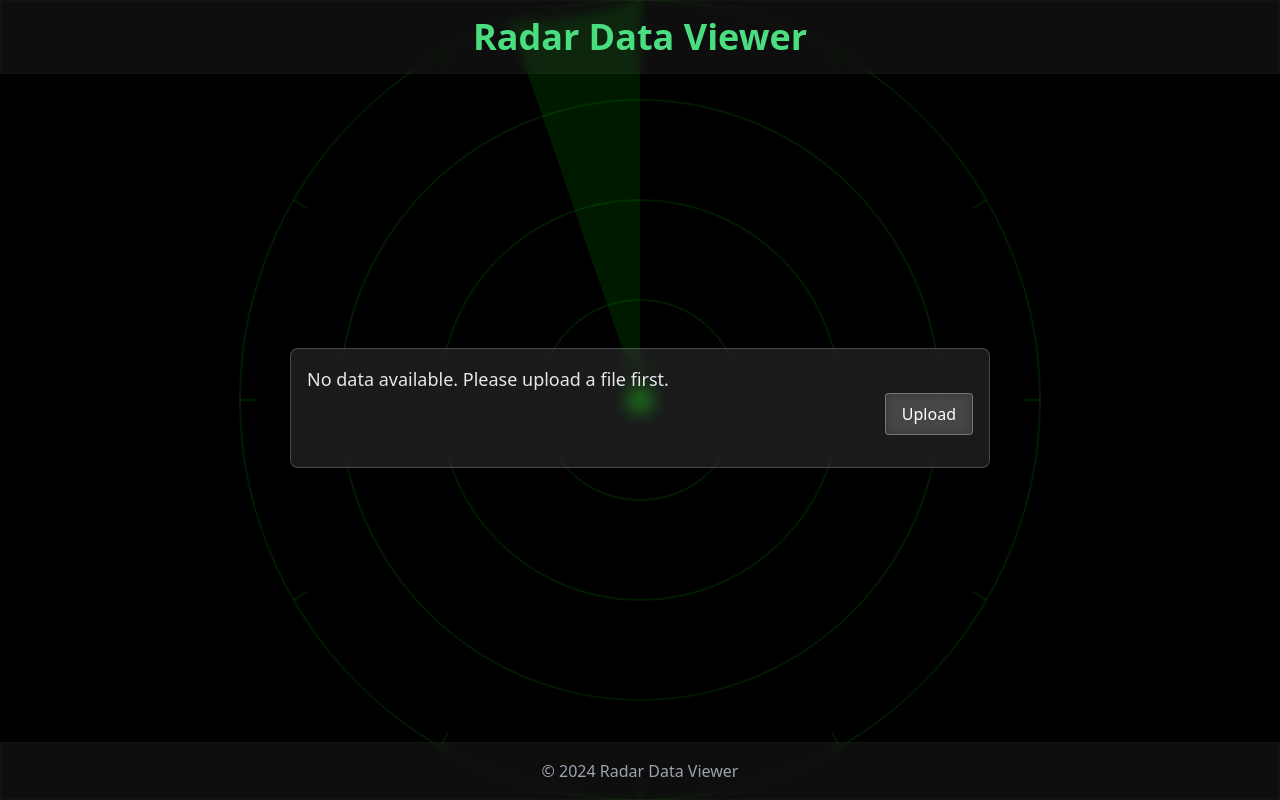
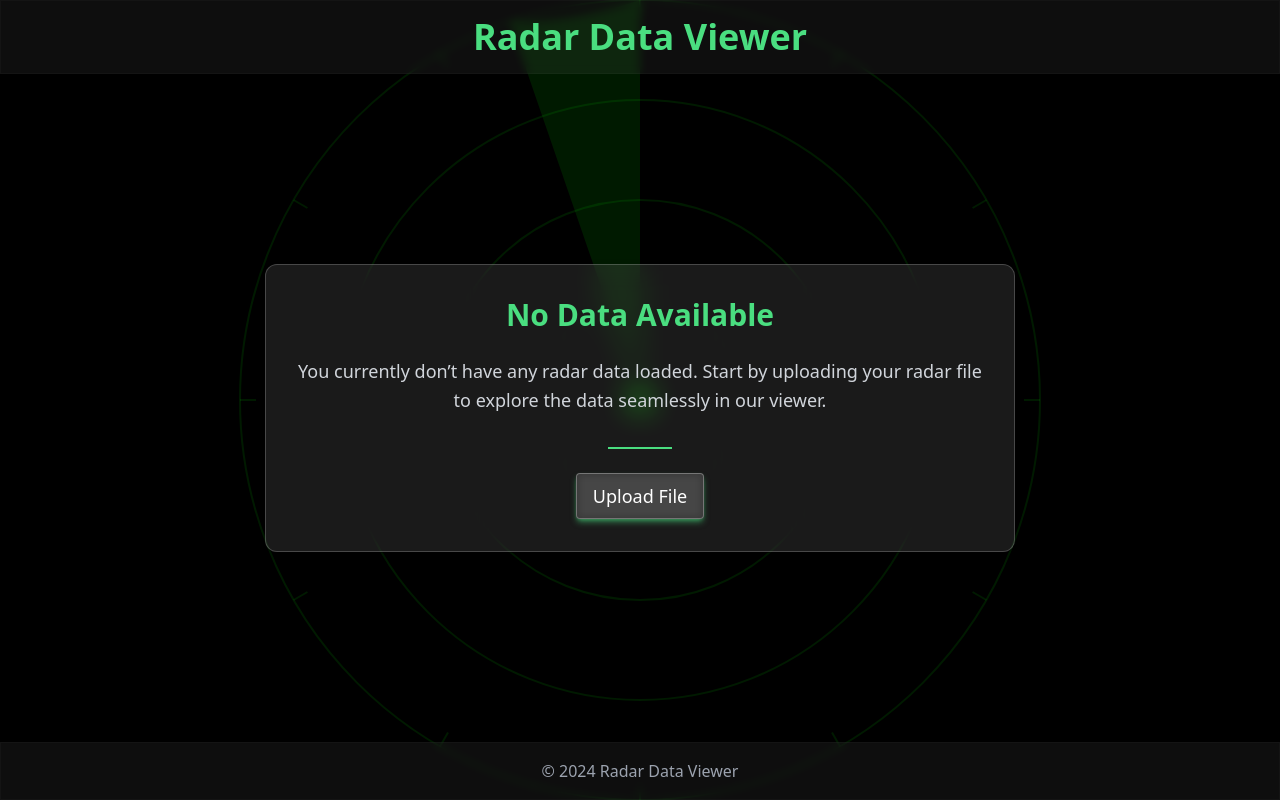
Before and after one commit to jakaria98/Radar-Data-Viewer, a React (Vite) app in the folder frontend/: page / in a window 1280 px wide. Built offline with nearby package versions, Linux system fonts and the light colour scheme.

Commit message:
UI updated when nothing to show

```diff
--- a/frontend/src/Pages/DataViewer.jsx
+++ b/frontend/src/Pages/DataViewer.jsx
@@ -1,8 +1,8 @@
-import React, { useState, useEffect } from 'react';
-import { useLocation, useNavigate } from 'react-router-dom';
-import Footer from '../Components/Footer';
-import Header from '../Components/Header';
-import RadarAnimation from '../Components/RadarAnimation';
+import React, { useEffect, useState } from "react";
+import { useLocation, useNavigate } from "react-router-dom";
+import Footer from "../Components/Footer";
+import Header from "../Components/Header";
+import RadarAnimation from "../Components/RadarAnimation";
 
 const DataViewer = () => {
 	const navigate = useNavigate();
@@ -27,7 +27,9 @@ const DataViewer = () => {
 		let interval;
 		if (images.length > 0 && isPlaying) {
 			interval = setInterval(() => {
-                setCurrentIndex((prevIndex) => (prevIndex + 1) % images.length);
+				setCurrentIndex(
+					(prevIndex) => (prevIndex + 1) % images.length
+				);
 			}, 3000); // Change image every 3 seconds
 		}
 		return () => clearInterval(interval);
@@ -35,7 +37,9 @@ const DataViewer = () => {
 
 	// Navigate to previous and next images
 	const handlePrevImage = () => {
-        setCurrentIndex((prevIndex) => (prevIndex - 1 + images.length) % images.length);
+		setCurrentIndex(
+			(prevIndex) => (prevIndex - 1 + images.length) % images.length
+		);
 	};
 
 	const handleNextImage = () => {
@@ -65,16 +69,34 @@ const DataViewer = () => {
 					<Header />
 
 					<main className="flex-grow flex flex-col justify-center items-center py-8 relative z-10">
-                        <div className="w-[700px] bg-glass border-2 border-green-400 rounded-lg shadow-glass p-4">
-                            <p className="text-gray-200 text-lg">
-                                No data available. Please upload a file first.
+						{/* Beautified Glass Container */}
+						<div
+							className="w-[750px] max-w-full bg-glass border-[3px] border-green-400 rounded-xl shadow-glass p-8 text-center transform transition duration-300 hover:scale-105"
+							style={{
+								backdropFilter: "blur(15px)",
+								background: "rgba(255, 255, 255, 0.1)", // Keeps the glass effect
+							}}
+						>
+							<h1 className="text-3xl font-bold text-green-400 mb-6">
+								No Data Available
+							</h1>
+							<p className="text-gray-300 text-lg mb-8 leading-relaxed">
+								You currently don’t have any radar data
+								loaded. Start by uploading your radar
+								file to explore the data seamlessly in
+								our viewer.
 							</p>
-                            <div className="text-right mb-4 flex justify-end gap-2">
+
+							{/* Subtle Decorative Line */}
+							<div className="w-16 h-[2px] bg-green-400 mx-auto mb-6"></div>
+
+							{/* Upload Button */}
+							<div className="flex justify-center">
 								<button
-                                    className="glass-button"
-                                    onClick={() => navigate('/upload')}
+									className="glass-button px-8 py-3 text-lg font-medium rounded-full border-[2px] border-green-400 shadow-md shadow-green-400/50 hover:shadow-lg hover:shadow-green-500/70 transition-all duration-300"
+									onClick={() => navigate("/upload")}
 								>
-                                    Upload
+									Upload File
 								</button>
 							</div>
 						</div>
@@ -97,7 +119,9 @@ const DataViewer = () => {
 									className="radar-image rounded-lg"
 								/>
 							) : (
-                                <p className="text-gray-200">No images available</p>
+								<p className="text-gray-200">
+									No images available
+								</p>
 							)}
 							<div className="flex justify-center items-center mt-4 space-x-4">
 								<button
@@ -117,9 +141,13 @@ const DataViewer = () => {
 								<button
 									className="glass-icon-button"
 									onClick={togglePlayPause}
-                                    title={isPlaying ? 'Pause Slideshow' : 'Play Slideshow'}
+									title={
+										isPlaying
+											? "Pause Slideshow"
+											: "Play Slideshow"
+									}
 								>
-                                    {isPlaying ? '⏸️' : '▶️'}
+									{isPlaying ? "⏸️" : "▶️"}
 								</button>
 								<button
 									className="glass-icon-button"
@@ -143,7 +171,9 @@ const DataViewer = () => {
 							<h2 className="text-xl font-semibold text-green-400 mb-4">
 								Metadata Information
 							</h2>
-                            <pre className="text-gray-200">{JSON.stringify(metadata, null, 2)}</pre>
+							<pre className="text-gray-200">
+								{JSON.stringify(metadata, null, 2)}
+							</pre>
 						</div>
 					</main>
 
```
Lines whose indentation alone changed are shown as unchanged.
